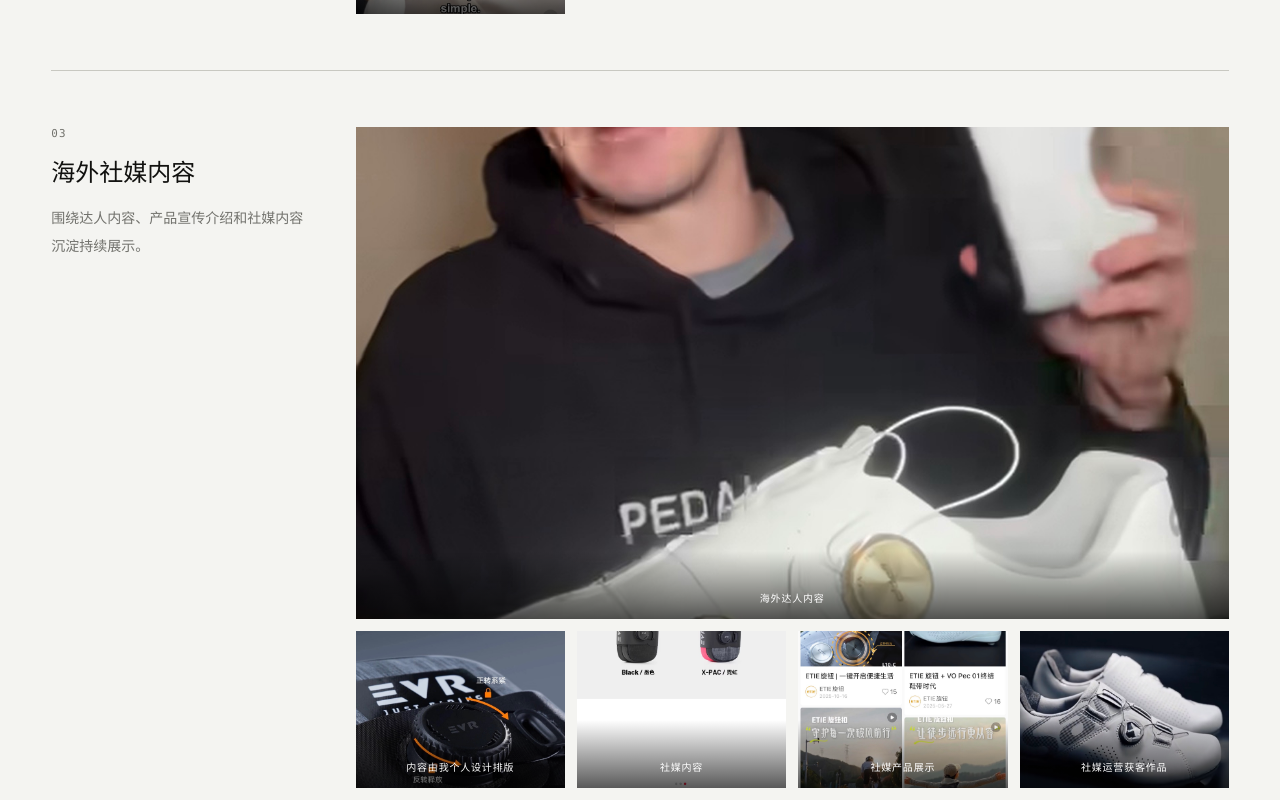
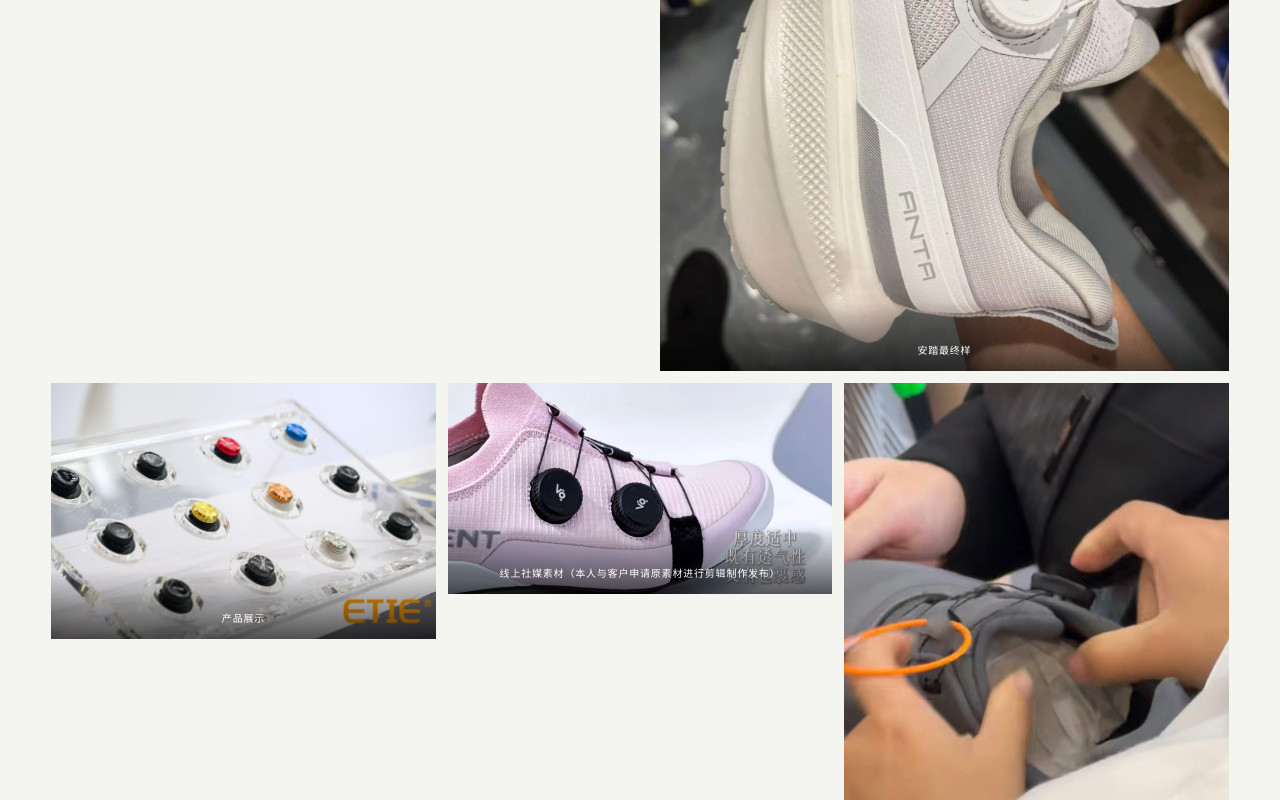
Before and after one commit to taozihyun/protfolio, a Next.js app: page / in a window 1280 px wide. Shown: the part 8560-9360 px from the top of the page. Built offline with nearby package versions, Linux system fonts and the light colour scheme.

Commit message:
Update project-showcase.tsx

```diff
--- a/components/project-showcase.tsx
+++ b/components/project-showcase.tsx
@@ -318,18 +318,25 @@ export function ProjectShowcase() {
     as="section"
     visualId={`other-work-${groupIndex}`}
     mode="section"
-                    className="grid gap-8 border-t border-[var(--line)] py-10 lg:grid-cols-12 lg:gap-10 lg:py-14"
+    className="border-t border-[var(--line)] py-10 lg:py-14"
   >
-                    <div className="lg:col-span-3">
+    {group.images.length === 4 ? (
+      <>
+        {/* 第一行：左侧文字 + 右侧第一张图片 */}
+        <div className="grid gap-8 lg:grid-cols-12 lg:gap-10">
+          {/* 文字区域 */}
+          <div className="lg:col-span-6">
             <p className="label text-[var(--muted)]">
               {String(groupIndex + 1).padStart(2, "0")}
             </p>
+
             <h4 className="mt-4 text-2xl leading-tight">
               <EditableText
                 path={["otherWorkGroups", groupIndex, "title"]}
                 placeholder="其他工作标题"
               />
             </h4>
+
             <p className="mt-4 max-w-xs text-sm leading-7 text-[var(--muted)]">
               <EditableText
                 path={["otherWorkGroups", groupIndex, "caption"]}
@@ -337,6 +344,7 @@ export function ProjectShowcase() {
                 placeholder="其他工作说明"
               />
             </p>
+
             <div className="mt-5">
               <EditorItemActions
                 section="otherWorkGroups"
@@ -345,7 +353,249 @@ export function ProjectShowcase() {
               />
             </div>
           </div>
-<div className="grid grid-cols-12 gap-3 lg:col-span-9">
+
+          {/* 图片1 */}
+          <ZoomableImage
+            src={group.images[0].src}
+            alt={group.images[0].alt}
+            caption={group.images[0].caption}
+            className="aspect-[4/3] w-full lg:col-span-6"
+            sizes="(max-width: 768px) 100vw, 50vw"
+            path={[
+              "otherWorkGroups",
+              groupIndex,
+              "images",
+              0,
+            ]}
+            visualId={`other-work-${groupIndex}-image-0`}
+            defaultObjectFit="contain"
+            captionPath={[
+              "otherWorkGroups",
+              groupIndex,
+              "images",
+              0,
+              "caption",
+            ]}
+          />
+        </div>
+
+        {/* 第二行：图片2 / 图片3 / 图片4，占满整行 */}
+        <div className="mt-3 grid grid-cols-3 gap-3">
+          {group.images.slice(1).map((image, imageIndex) => (
+            <ZoomableImage
+              key={imageIndex + 1}
+              src={image.src}
+              alt={image.alt}
+              caption={image.caption}
+              className="aspect-[4/3] w-full"
+              sizes="(max-width: 768px) 33vw, 33vw"
+              path={[
+                "otherWorkGroups",
+                groupIndex,
+                "images",
+                imageIndex + 1,
+              ]}
+              visualId={`other-work-${groupIndex}-image-${imageIndex + 1}`}
+              defaultObjectFit="contain"
+              captionPath={[
+                "otherWorkGroups",
+                groupIndex,
+                "images",
+                imageIndex + 1,
+                "caption",
+              ]}
+            />
+          ))}
+        </div>
+      </>
+    ) : group.images.length === 5 ? (
+      <>
+        {/* 第一行：左侧文字 + 图片1 + 图片2 */}
+        <div className="grid gap-8 lg:grid-cols-12 lg:gap-10">
+          {/* 文字区域 */}
+          <div className="lg:col-span-4">
+            <p className="label text-[var(--muted)]">
+              {String(groupIndex + 1).padStart(2, "0")}
+            </p>
+
+            <h4 className="mt-4 text-2xl leading-tight">
+              <EditableText
+                path={["otherWorkGroups", groupIndex, "title"]}
+                placeholder="其他工作标题"
+              />
+            </h4>
+
+            <p className="mt-4 max-w-xs text-sm leading-7 text-[var(--muted)]">
+              <EditableText
+                path={["otherWorkGroups", groupIndex, "caption"]}
+                multiline
+                placeholder="其他工作说明"
+              />
+            </p>
+
+            <div className="mt-5">
+              <EditorItemActions
+                section="otherWorkGroups"
+                index={groupIndex}
+                count={otherWorkGroups.length}
+              />
+            </div>
+          </div>
+
+          {/* 图片1 */}
+          <ZoomableImage
+            src={group.images[0].src}
+            alt={group.images[0].alt}
+            caption={group.images[0].caption}
+            className="aspect-[4/3] w-full lg:col-span-4"
+            sizes="(max-width: 768px) 50vw, 33vw"
+            path={[
+              "otherWorkGroups",
+              groupIndex,
+              "images",
+              0,
+            ]}
+            visualId={`other-work-${groupIndex}-image-0`}
+            defaultObjectFit="contain"
+            captionPath={[
+              "otherWorkGroups",
+              groupIndex,
+              "images",
+              0,
+              "caption",
+            ]}
+          />
+
+          {/* 图片2 */}
+          <ZoomableImage
+            src={group.images[1].src}
+            alt={group.images[1].alt}
+            caption={group.images[1].caption}
+            className="aspect-[4/3] w-full lg:col-span-4"
+            sizes="(max-width: 768px) 50vw, 33vw"
+            path={[
+              "otherWorkGroups",
+              groupIndex,
+              "images",
+              1,
+            ]}
+            visualId={`other-work-${groupIndex}-image-1`}
+            defaultObjectFit="contain"
+            captionPath={[
+              "otherWorkGroups",
+              groupIndex,
+              "images",
+              1,
+              "caption",
+            ]}
+          />
+        </div>
+
+        {/* 第二行：图片3占一半，图片4/5各占四分之一 */}
+        <div className="mt-3 grid grid-cols-4 gap-3">
+          <ZoomableImage
+            src={group.images[2].src}
+            alt={group.images[2].alt}
+            caption={group.images[2].caption}
+            className="col-span-2 aspect-[4/3] w-full"
+            sizes="(max-width: 768px) 50vw, 50vw"
+            path={[
+              "otherWorkGroups",
+              groupIndex,
+              "images",
+              2,
+            ]}
+            visualId={`other-work-${groupIndex}-image-2`}
+            defaultObjectFit="contain"
+            captionPath={[
+              "otherWorkGroups",
+              groupIndex,
+              "images",
+              2,
+              "caption",
+            ]}
+          />
+
+          <ZoomableImage
+            src={group.images[3].src}
+            alt={group.images[3].alt}
+            caption={group.images[3].caption}
+            className="col-span-1 aspect-[4/3] w-full"
+            sizes="(max-width: 768px) 25vw, 25vw"
+            path={[
+              "otherWorkGroups",
+              groupIndex,
+              "images",
+              3,
+            ]}
+            visualId={`other-work-${groupIndex}-image-3`}
+            defaultObjectFit="contain"
+            captionPath={[
+              "otherWorkGroups",
+              groupIndex,
+              "images",
+              3,
+              "caption",
+            ]}
+          />
+
+          <ZoomableImage
+            src={group.images[4].src}
+            alt={group.images[4].alt}
+            caption={group.images[4].caption}
+            className="col-span-1 aspect-[4/3] w-full"
+            sizes="(max-width: 768px) 25vw, 25vw"
+            path={[
+              "otherWorkGroups",
+              groupIndex,
+              "images",
+              4,
+            ]}
+            visualId={`other-work-${groupIndex}-image-4`}
+            defaultObjectFit="contain"
+            captionPath={[
+              "otherWorkGroups",
+              groupIndex,
+              "images",
+              4,
+              "caption",
+            ]}
+          />
+        </div>
+      </>
+    ) : (
+      /* 其他数量：保留一个正常的图片网格 */
+      <div className="grid gap-8 lg:grid-cols-12 lg:gap-10">
+        <div className="lg:col-span-3">
+          <p className="label text-[var(--muted)]">
+            {String(groupIndex + 1).padStart(2, "0")}
+          </p>
+
+          <h4 className="mt-4 text-2xl leading-tight">
+            <EditableText
+              path={["otherWorkGroups", groupIndex, "title"]}
+              placeholder="其他工作标题"
+            />
+          </h4>
+
+          <p className="mt-4 max-w-xs text-sm leading-7 text-[var(--muted)]">
+            <EditableText
+              path={["otherWorkGroups", groupIndex, "caption"]}
+              multiline
+              placeholder="其他工作说明"
+            />
+          </p>
+
+          <div className="mt-5">
+            <EditorItemActions
+              section="otherWorkGroups"
+              index={groupIndex}
+              count={otherWorkGroups.length}
+            />
+          </div>
+        </div>
+
+        <div className="grid grid-cols-3 gap-3 lg:col-span-9">
           {group.images.length > 0 ? (
             group.images.map((image, imageIndex) => (
               <ZoomableImage
@@ -353,24 +603,8 @@ export function ProjectShowcase() {
                 src={image.src}
                 alt={image.alt}
                 caption={image.caption}
-        className={
-          group.images.length === 5
-            ? imageIndex === 0
-              ? "col-span-12 aspect-[16/9]"
-              : "col-span-6 aspect-[4/3] md:col-span-3"
-            : imageIndex === 0
-              ? "col-span-12 aspect-[16/9] md:col-span-6"
-              : "col-span-6 aspect-[4/3] md:col-span-3"
-        }
-        sizes={
-          group.images.length === 5
-            ? imageIndex === 0
-              ? "(max-width: 768px) 100vw, 60vw"
-              : "(max-width: 768px) 50vw, 20vw"
-            : imageIndex === 0
-              ? "(max-width: 768px) 100vw, 45vw"
-              : "(max-width: 768px) 50vw, 25vw"
-        }
+                className="aspect-[4/3] w-full"
+                sizes="(max-width: 768px) 33vw, 25vw"
                 path={[
                   "otherWorkGroups",
                   groupIndex,
@@ -378,7 +612,7 @@ export function ProjectShowcase() {
                   imageIndex,
                 ]}
                 visualId={`other-work-${groupIndex}-image-${imageIndex}`}
-        defaultObjectFit={groupIndex === 1 ? "contain" : "cover"}
+                defaultObjectFit="contain"
                 captionPath={[
                   "otherWorkGroups",
                   groupIndex,
@@ -408,6 +642,8 @@ export function ProjectShowcase() {
             </div>
           )}
         </div>
+      </div>
+    )}
   </VisualBlock>
 </Reveal>
               ))}
```
Lines whose indentation alone changed are shown as unchanged.
